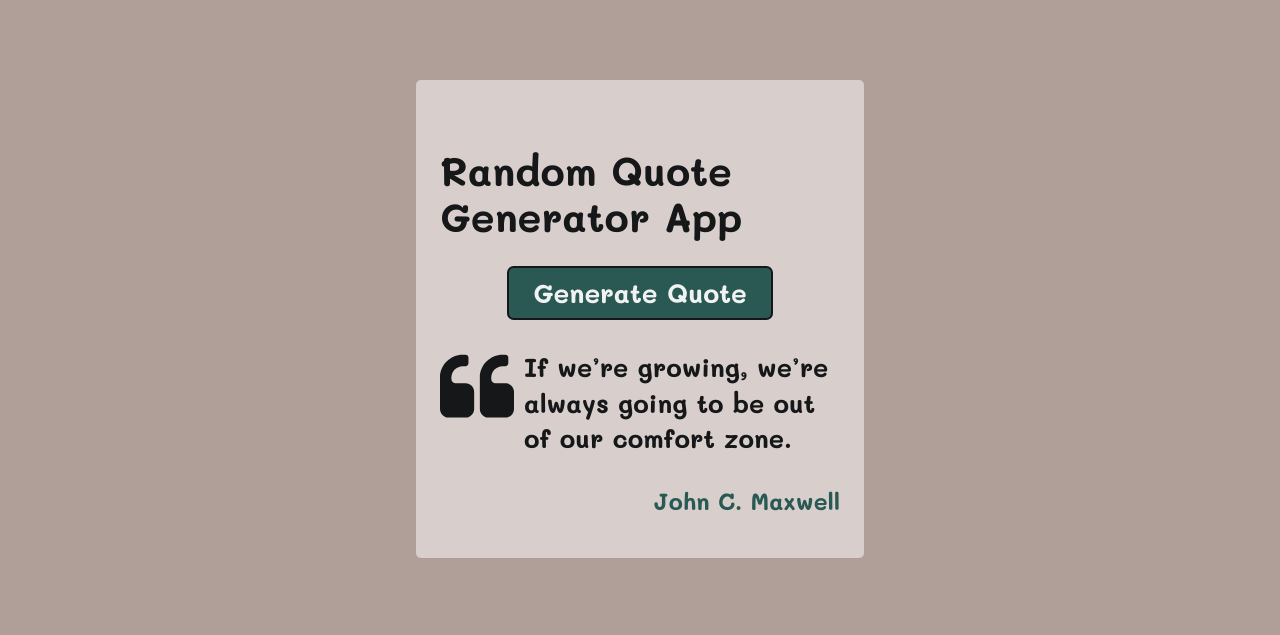
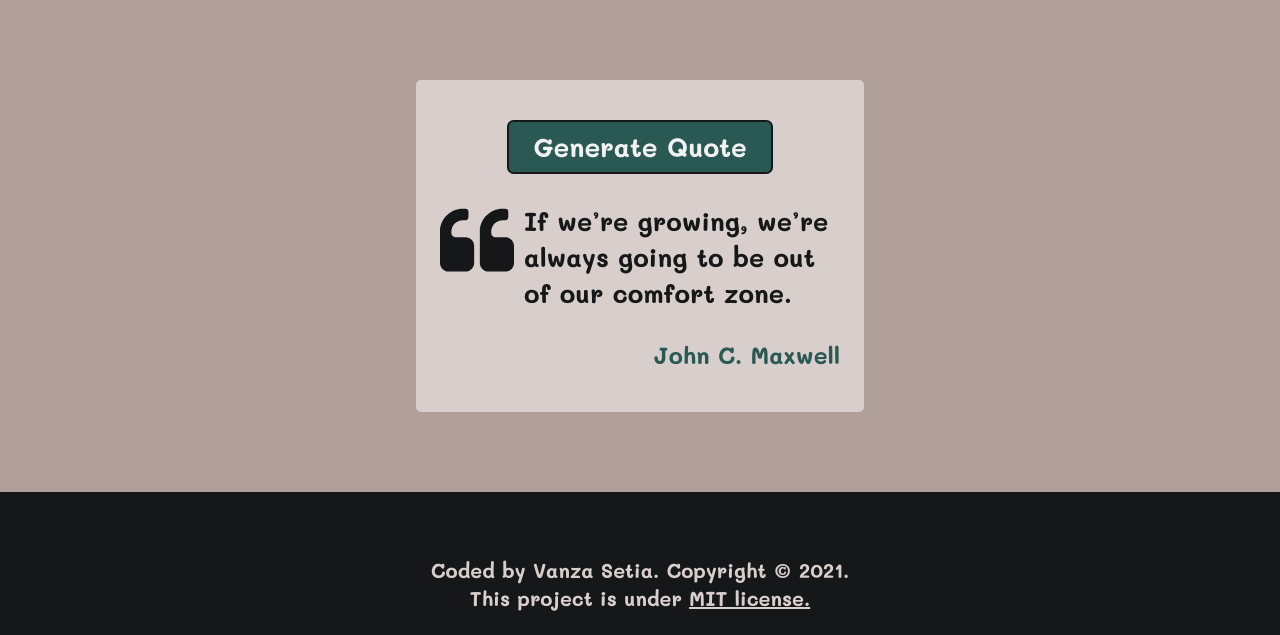
Before and after one commit to vanzasetia/random-quote-generator, a website: page index.html in a window 1280 px wide. Shown: the top 635 px of the page. Drawn offline with Linux system fonts and the light colour scheme.

Commit message:
Added sr-only class

```diff
--- a/index.html
+++ b/index.html
@@ -99,7 +99,7 @@
     <a href="#main" class="sr-only">Skip to main content.</a>
     <main id="main" class="app">
       <section class="app__box">
-        <h1>Random Quote Generator App</h1>
+        <h1 class="sr-only">Random Quote Generator App</h1>
         <button class="app__btn js-generateQuoteBtn" type="button">
           Generate Quote
         </button>
```
